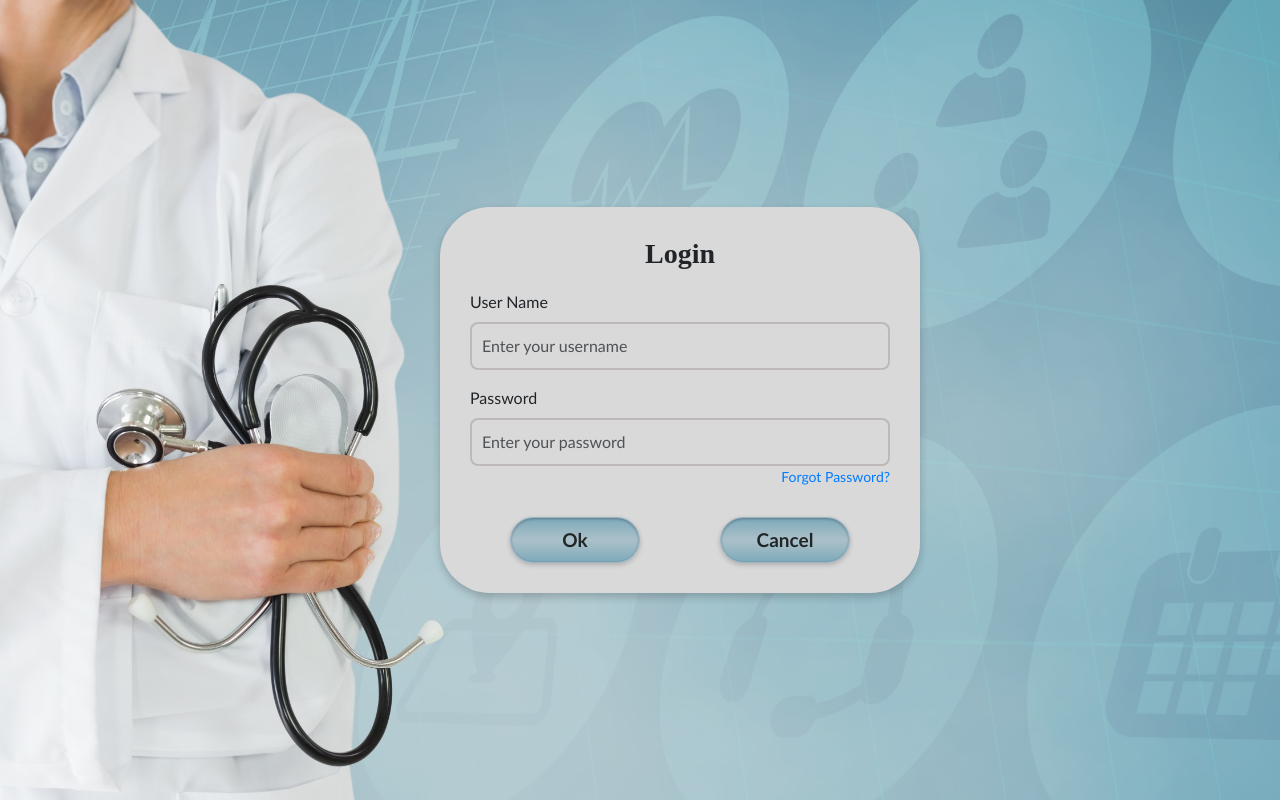
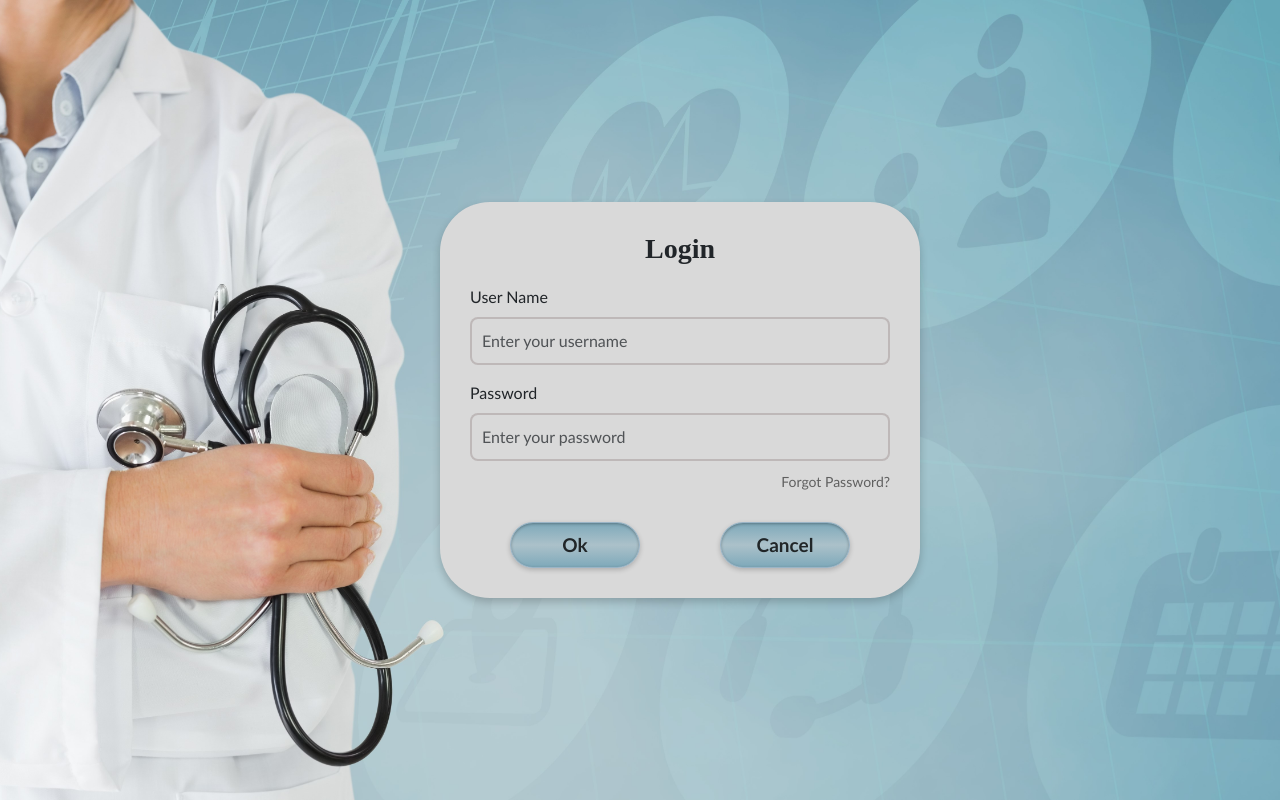
Before and after one commit to Abhishekbandaranayaka/Healthcare-Management-System-Frontend, a React (Create React App) app: page /login in a window 1280 px wide. Built offline with nearby package versions, Linux system fonts and the light colour scheme.

Commit message:
Login page updated

```diff
--- a/src/pages/login/Login.js
+++ b/src/pages/login/Login.js
@@ -75,9 +75,10 @@ function Login() {
     forgotPassword: {
       display: 'block',
       textAlign: 'right',
-      marginBottom: '15px',
+      marginTop: '10px', // Added margin-top
+      marginBottom: '20px', // Added margin-bottom
       textDecoration: 'none',
-      color: '#007BFF', // Color of the link
+      color: 'rgba(0, 0, 0, 0.56)', // Color with 56% opacity
       fontSize: '14px',
     },
     bottomSpacing: {
```
